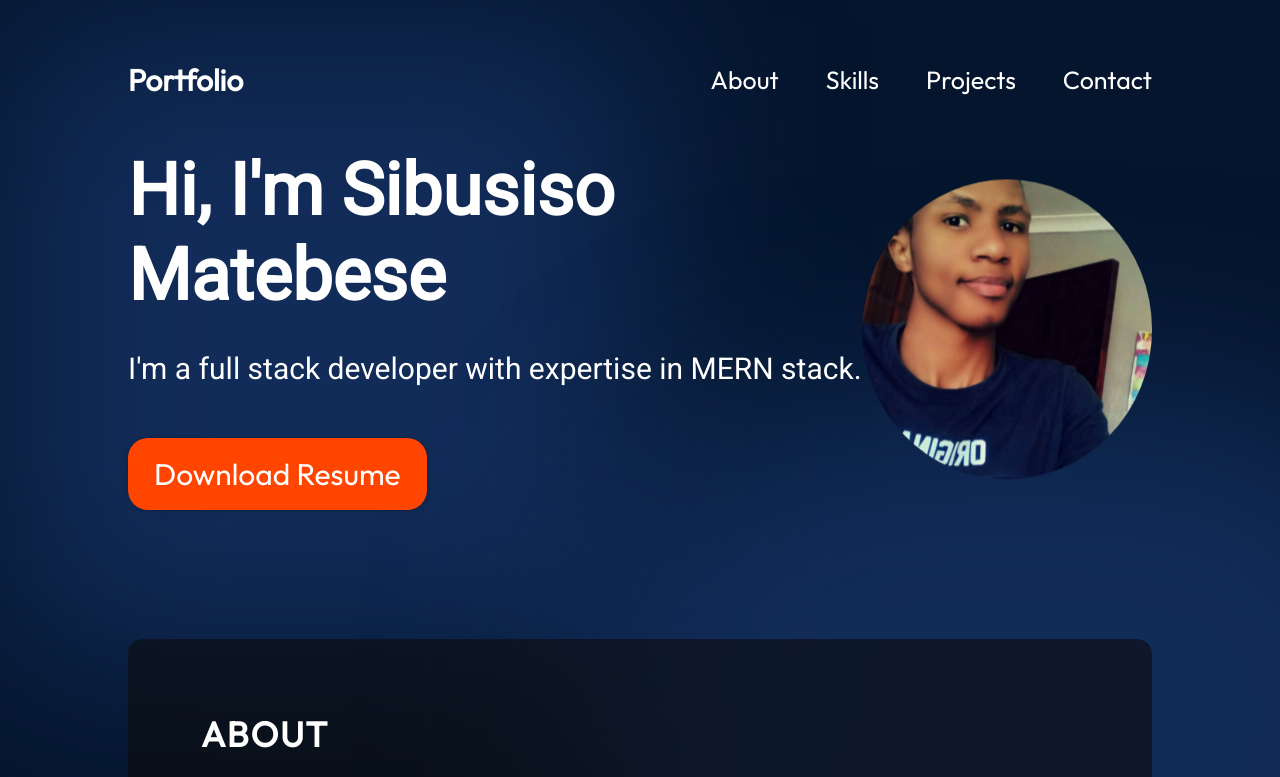
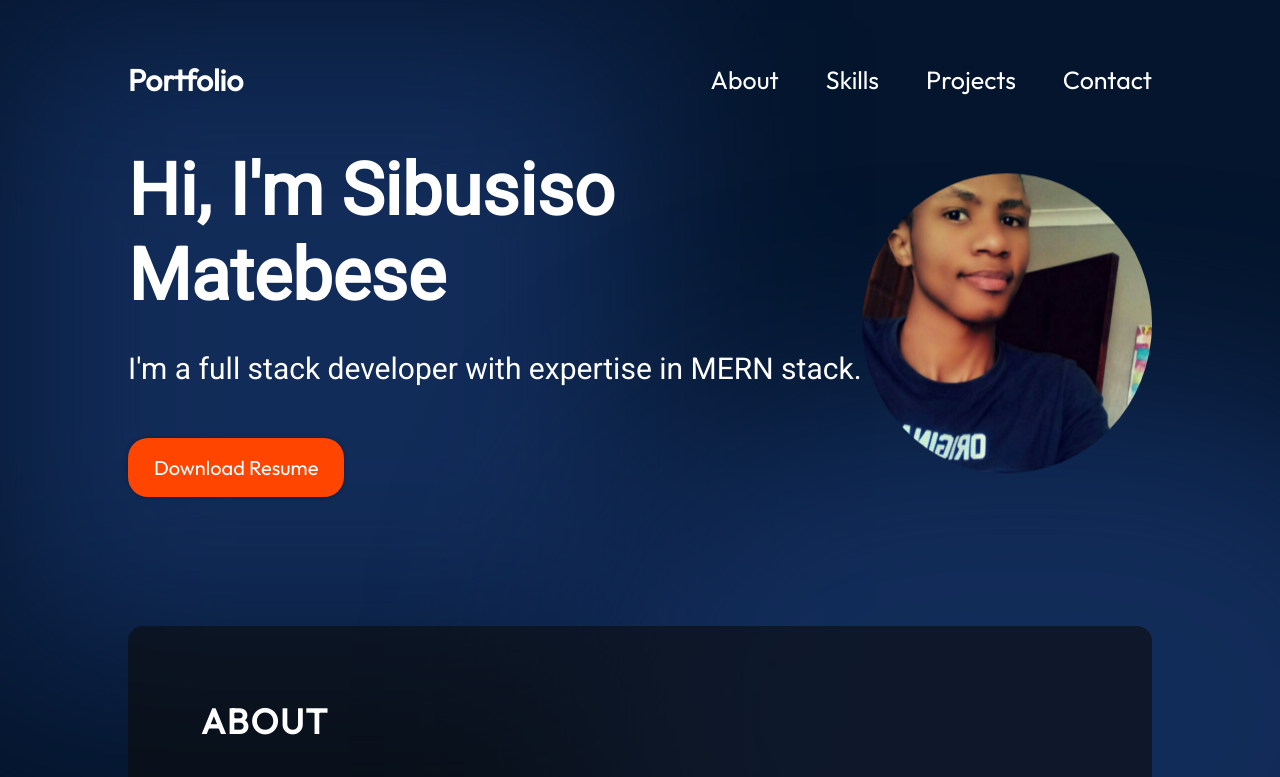
Before and after one commit to Sibusiso75/my-portfolio, a React (Vite) app: page / in a window 1280 px wide. Shown: the top 777 px of the page. Built offline with nearby package versions, Linux system fonts and the light colour scheme.

Commit message:
download btn

```diff
--- a/src/components/Hero.module.css
+++ b/src/components/Hero.module.css
@@ -44,8 +44,8 @@
   background-color: orangered;
   color: var(--color-text);
   border-radius: 20px;
-  font-size: 30px;
-  font-weight: 400;
+  font-size: 20px;
+  font-weight: 100;
   padding: 17px 26px;
   box-shadow: 0 0 4px 0 rgba(0, 0, 0, 0.25);
 }
```
